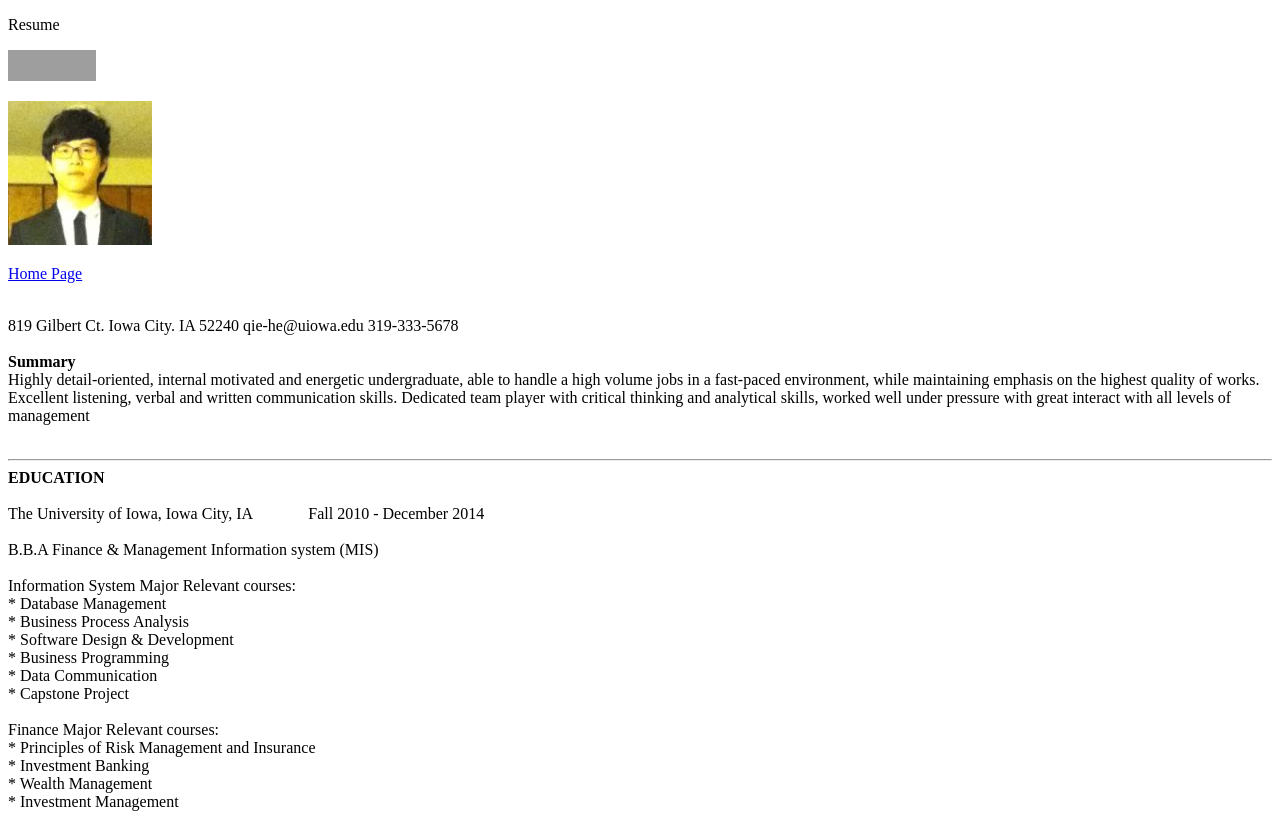
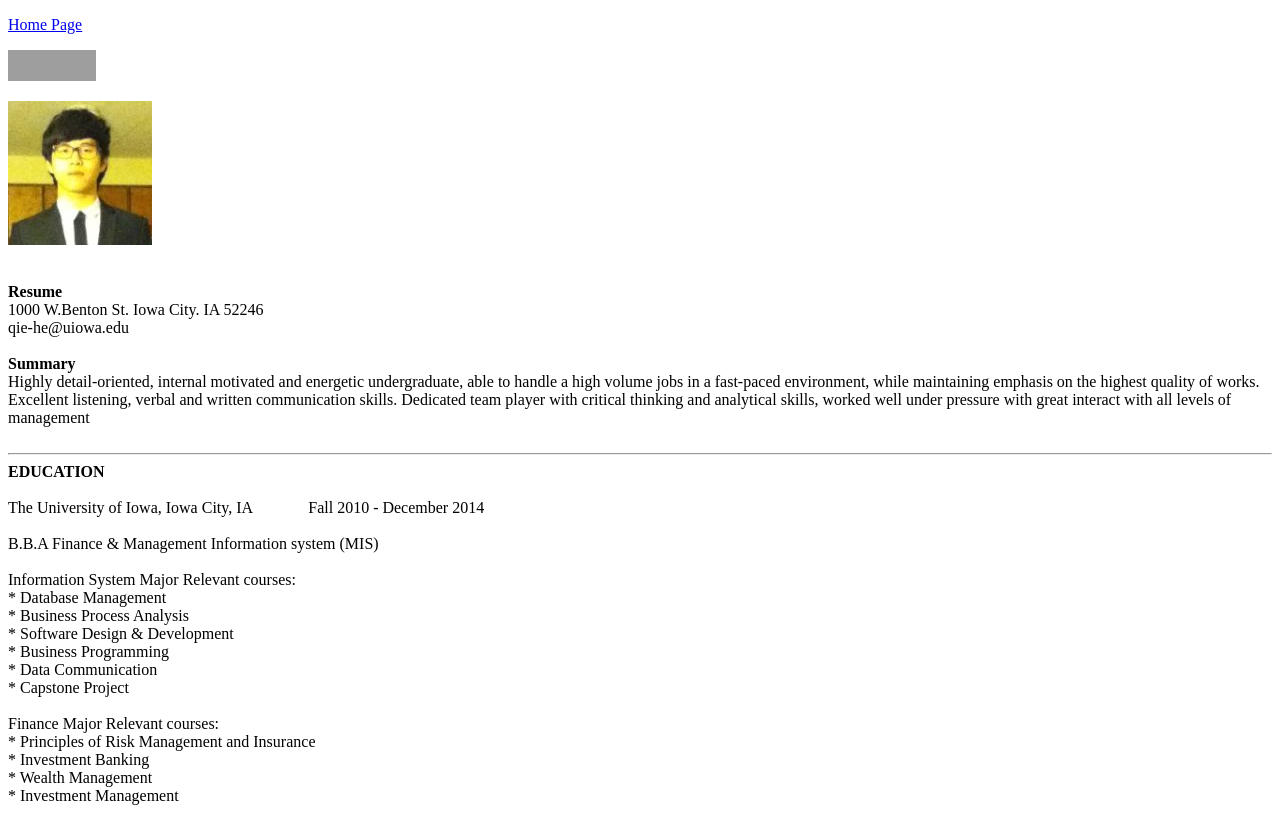
Before and after one commit to hedaniel57/HW2, a plain HTML site: page Resume.html in a window 1280 px wide. Shown: the top 813 px of the page. Drawn offline with Linux system fonts and the light colour scheme; grey boxes are pictures that could not be loaded.

Commit message:
Final draft b4 css

```diff
--- a/Resume.html
+++ b/Resume.html
@@ -9,7 +9,7 @@
 <div>
 
 	<p>
-		Resume
+		<a href="https://instruct.biz.uiowa.edu/courses/msci3300/qiehe/html/Home.html"> Home Page</a>
 	</p>
 
 	<p>
@@ -18,14 +18,10 @@
 	<p>
 	<img src ="Formal.jpg" alt="Qie He, University of Iowa" title ="Qie He, University of Iowa" />
 	</p>
-	<p>
-		<a href="https://instruct.biz.uiowa.edu/courses/msci3300/qiehe/html/Home.html"> Home Page</a>
-	</p>
 
-	<p>
-
-
-<br />819 Gilbert Ct. Iowa City. IA 52240  qie-he@uiowa.edu      319-333-5678
+<br /><b>Resume</b>
+<br />1000 W.Benton St. Iowa City. IA 52246
+<br />qie-he@uiowa.edu
 <br />
 <br /><b>Summary </b>
 <br />Highly detail-oriented, internal motivated and energetic undergraduate, able to handle a high volume jobs in a fast-paced environment, while maintaining emphasis on the highest quality of works. Excellent listening, verbal and written communication skills. Dedicated team player with critical thinking and analytical skills, worked well under pressure with great interact with all levels of management
@@ -111,7 +107,7 @@
 <br />* Cantonese  Primary Proficiency;
 
 <br />* English  Advanced Proficiency
-	</p>
+
 </div>
 </body>
 </html>
```
